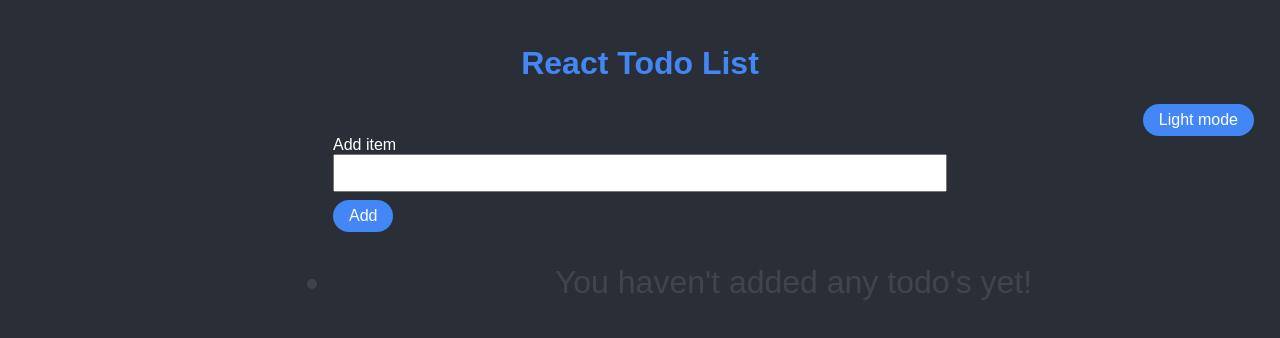
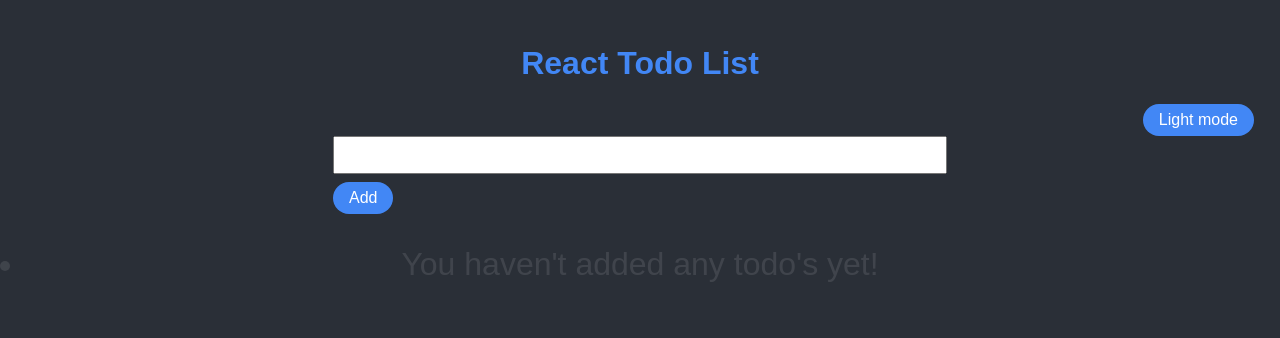
Before and after one commit to alyabev0/React-Todo-Telegram-Bot, a React (Create React App) app: page / in a window 1280 px wide. Shown: the top 338 px of the page. Built offline with nearby package versions, Linux system fonts and the light colour scheme.

Commit message:
added flex instead of grid

```diff
--- a/src/components/GlobalStyles.js
+++ b/src/components/GlobalStyles.js
@@ -45,7 +45,7 @@ export const GlobalStyles = createGlobalStyle`
   .todo-list {
     color: ${props => props.theme.colors.light};
     padding: 1rem 0 0;
-    margin-left: 25%;
+    width: 100%;
   }
 
   .todo-input {
@@ -57,9 +57,11 @@ export const GlobalStyles = createGlobalStyle`
     display: flex;
     align-items: center;
     justify-content: space-between;
-    margin-bottom: 1rem;
+    // margin-bottom: 1rem;
     padding: 0 0 0 0.75rem;
-    margin: 0;
+    // width: 50%;
+    width: 45%;
+    margin-left: 26.5%;
 
     &--completed {
       .todo-item-content-input {
@@ -68,23 +70,21 @@ export const GlobalStyles = createGlobalStyle`
     }
   }
 
-  .todo-remove {
-    margin-left: 1rem;
-  }
+
 
   .todo-item-toggle {
     display: flex;
     position: relative;
     align-items: center;
-    margin-left: 5%;
   }
 
   .todo-item-text {
-    // margin-left: 30px;
+    margin-left: 15%;
     display: flex;
     align-items: center;
     padding: 0 0.75rem 0 0;
     transition: background-color 200ms ease;
+    width: 30%;
 
     &:hover,
     &:active {
@@ -122,6 +122,7 @@ export const GlobalStyles = createGlobalStyle`
 
   .todo-item-content {
     margin-right: 1rem;
+    width: 30%;
   }
 
   .todo-item-content-input {
@@ -154,10 +155,10 @@ export const GlobalStyles = createGlobalStyle`
     opacity: 0.3;
   }
 
-  .todo-input-label {
-    color: ${props => props.theme.mode === 'light' ? props.theme.colors.light : props.theme.colors.dark};
-    display: block;
-  }
+  // .todo-input-label {
+  //   color: ${props => props.theme.mode === 'light' ? props.theme.colors.light : props.theme.colors.dark};
+  //   display: block;
+  // }
 
   .todo-input-add {
     display: block;
@@ -165,6 +166,8 @@ export const GlobalStyles = createGlobalStyle`
     max-width: 100%;
     margin-bottom: 0.5rem;
   }
+
+
 
   [type="button"],
   [type="submit"] {
@@ -212,6 +215,7 @@ export const GlobalStyles = createGlobalStyle`
 
   .d-flex {
     display: flex;
+    width: 30%;
   }
 
 
--- a/src/components/TodoInput.js
+++ b/src/components/TodoInput.js
@@ -30,9 +30,9 @@ class TodoInput extends React.Component {
   render() {
     return (
       <div className="todo-input">
-        <label htmlFor="todoInput" className="todo-input-label">
+        {/* <label htmlFor="todoInput" className="todo-input-label">
           Add item
-        </label>
+        </label> */}
         <input
           type="text"
           id="todoInput"
@@ -42,7 +42,7 @@ class TodoInput extends React.Component {
           onChange={this.handleUpdate}
           onKeyUp={this.handleKeyUp}
         />
-        <input type="button" onClick={this.addTodo} value="Add" />
+        <input type="button" className = "todo-input-add-button" onClick={this.addTodo} value="Add" />
       </div>
     );
   }
--- /dev/null
+++ b/src/components/TodoItem.css
@@ -0,0 +1,5 @@
+.todo-remove{
+    text-align: center;
+    width: 20%;
+    /* margin-right: 10%; */
+}
--- a/src/components/TodoItem.js
+++ b/src/components/TodoItem.js
@@ -1,6 +1,7 @@
 import React from 'react';
 import { v4 as uuid } from 'uuid';
 import PencilIcon from './PencilIcon';
+import "./TodoItem.css"
 
 class TodoItem extends React.Component {
   constructor(props) {
```
